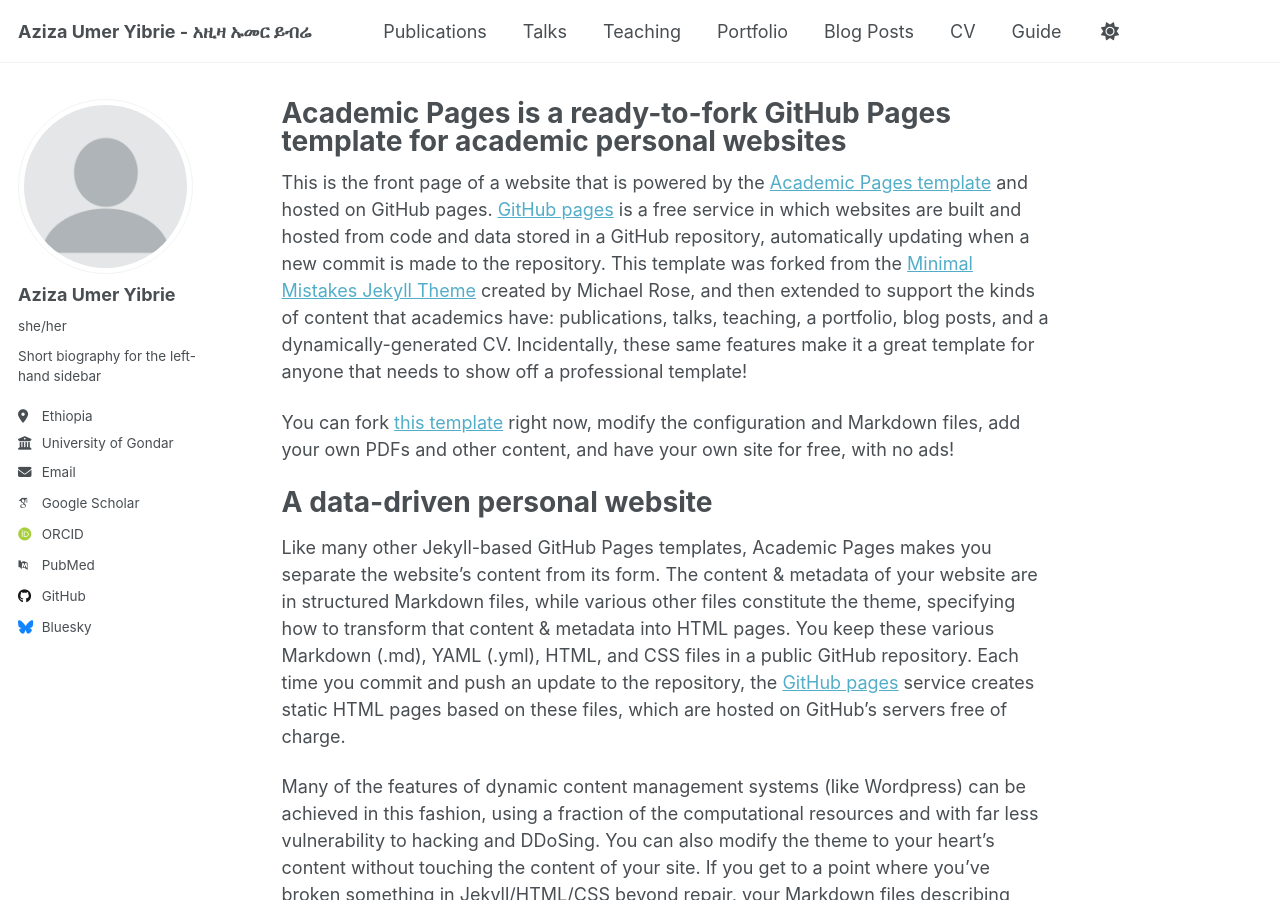
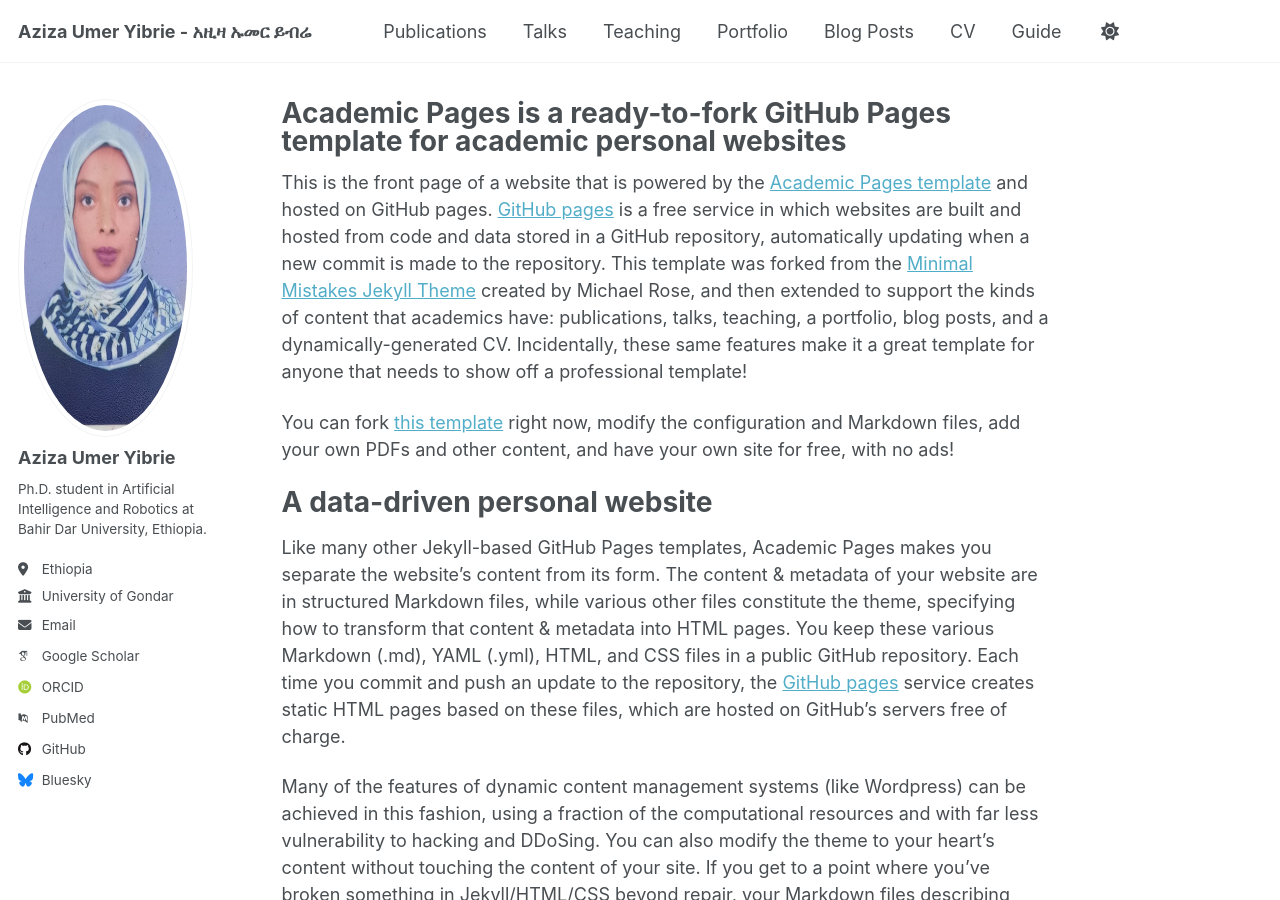
Before and after one commit to AzizaUmer/azizaumer.github.io, a Jekyll site: the page built from _pages/about.md, in a window 1280 px wide and 900 px high. Built offline with Jekyll 4.4.1, drawn with Linux system fonts in a browser that asks for light colours; some web fonts are replaced; a script that is not in the unit is left out.

Commit message:
Update _config.yml

```diff
--- a/_config.yml
+++ b/_config.yml
@@ -12,21 +12,21 @@ site_theme               : "default" # Currently available options are "default"
 title                    : "Aziza Umer Yibrie - አዚዛ ኡመር ይብሬ"
 title_separator          : "-"
 name                     : &name "Aziza Umer Yibrie"
-description              : &description "Your Name's academic portfolio"   # Update this with a general description of your site, this is the default if not overridden by a page
-url                      : https://academicpages.github.io # The base hostname & protocol for your site e.g. "https://[your GitHub username].github.io",
+description              : &description "Aziza Umer is a Ph.D. student in Artificial Intelligence and Robotics at Bahir Dar University, Ethiopia. Her research lies at the intersection of healthcare and multimodal AI, where she develops systems that integrate Computer Vision and Natural Language Processing (NLP). With a focus on low-resource settings, she is passionate about building intelligent tools that overcome language and diagnostic barriers, aiming to improve equitable access to healthcare."   # Update this with a general description of your site, this is the default if not overridden by a page
+url                      : "https://aziumer.github.io" # The base hostname & protocol for your site e.g. "https://[your GitHub username].github.io",
                                                            # or if you already have some other page hosted on Github then use "https://[your GitHub username].github.io/[Your Repo Name]"
 baseurl                  : "" # the subpath of your site, e.g. "/blog"
-repository               : "aziz86umer-a11y/aziumeryibrie.github.io"
+repository               : "AzizaUmer/aziumer.github.io"
 
 # Site Author - The following control what appear as part of the author content on the side bar.
 #               If a field is blank the icon and link will not appear, otherwise it will be shown.
 #               Additional customization can be done by editing /_includes/author-profile.html
 author:
   # Biographic information
-  avatar           : "profile.png"
+  avatar           : "profile.jpg"
   name             : "Aziza Umer Yibrie"
-  pronouns         : "she/her"
-  bio              : "Short biography for the left-hand sidebar"
+  pronouns         : #"she/her"
+  bio              : "Ph.D. student in Artificial Intelligence and Robotics at Bahir Dar University, Ethiopia."
   location         : "Ethiopia"
   employer         : "University of Gondar"
   uri              : # URL
```
